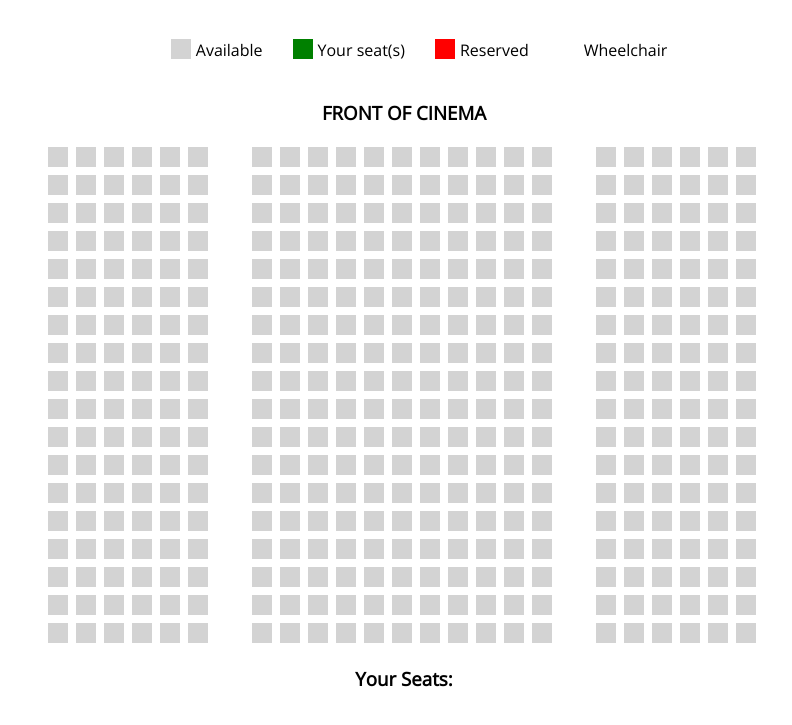
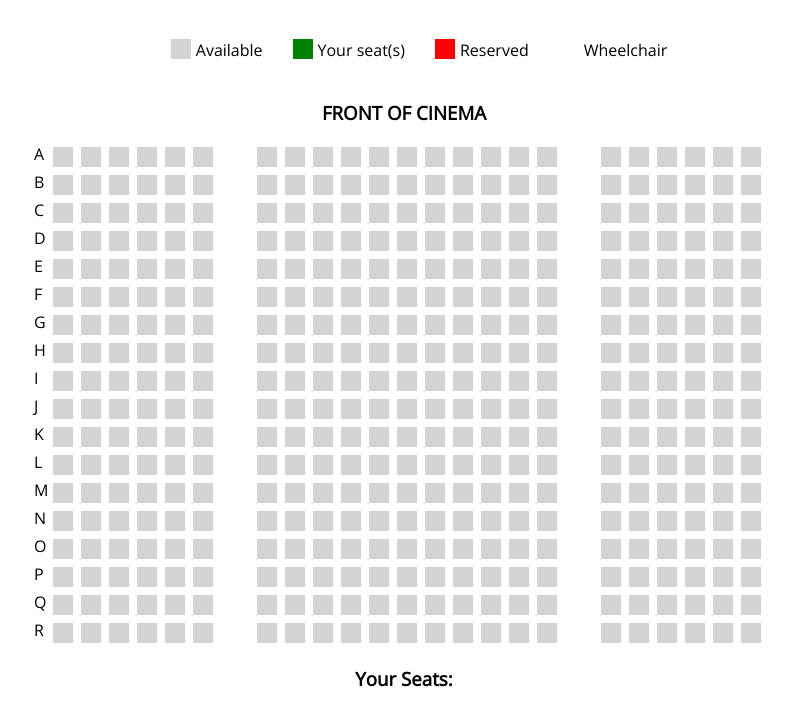
Before and after one commit to nidvar/b2moviebooking, a plain HTML site: page index.html in a window 1280 px wide. Shown: the part 67-792 px from the top of the page, without its empty margins (236-1028 px from the left). Drawn offline with nearby package versions, Linux system fonts and the light colour scheme.

Commit message:
added row letters

```diff
--- a/script.js
+++ b/script.js
@@ -37,6 +37,10 @@ const createRow = (row_number)=>{
 
 for(let i=0; i<=17; i++){
     const rowLetter = document.createElement('div');
+    const p = document.createElement('p');
+    p.classList.add('p_tag')
+    p.textContent = rowArray[i]
+    rowLetter.appendChild(p)
     rowLetter.classList.add('rowLetter')
     document.getElementById('cinema').appendChild(rowLetter)
     createRow(i)
--- a/style.css
+++ b/style.css
@@ -46,9 +46,12 @@ body{
     flex-wrap: wrap;
 }
 #cinemaCover{
-    min-width:720px;
+    min-width:740px;
 }
-
+.p_tag{
+    margin:0 5px 0 0;
+    width:10px;
+}
 @media only screen and (max-width: 600px) {
     body{
       display:block;
```
